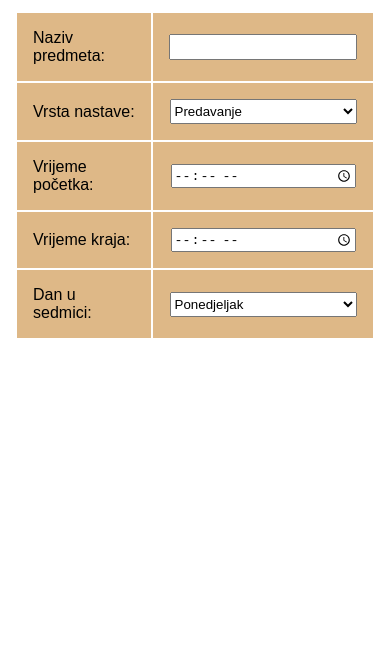
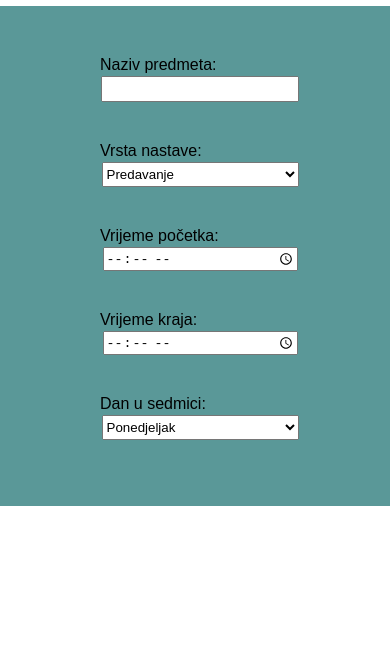
Before and after one commit to lmujic1/WebTehnologies-Project, a plain HTML site: page html/planiranjeNastavnik.html in a window 390 px wide. Shown: the part 199-844 px from the top of the page. Drawn offline with Linux system fonts and the light colour scheme.

Commit message:
prepravke, početak 6.

```diff
--- a/CSS/aktivnost.css
+++ b/CSS/aktivnost.css
@@ -1,5 +1,5 @@
 body {
-    background: linear-gradient(0deg, rgba(223, 233, 241, 1) 0%, rgba(139, 183, 205, 1) 100%);
+    background-image: linear-gradient(0deg, rgb(223, 233, 241) 0%, rgb(139, 183, 205) 100%);
     height: 755px;
     font-family: Arial, Helvetica, sans-serif;
 }
@@ -10,6 +10,8 @@
     margin: 0 auto;
     padding: 0;
     display: grid;
+    grid-template-columns: auto;
+    grid-template-rows: auto;
     vertical-align: middle;
     padding-top: 10%;
 }
@@ -61,3 +63,34 @@
 p {
     font-size: medium;
 }
+
+@media screen and (max-width: 600px) {
+    body {
+        height: 600px;
+        margin: 0 auto;
+    }
+    .okvir {
+        width: 600px;
+        padding-right: 50%;
+        align-items: flex-end;
+        display: grid;
+        grid-template-columns: 30% 50% 20%;
+        grid-template-rows: 50% 50%;
+        vertical-align: middle;
+        padding-top: 10%;
+    }
+    #prethodna {
+        display: none;
+    }
+    #trenutna {
+        float: none;
+        align-items: center;
+        grid-column: 2;
+        grid-row: 1;
+    }
+    #sledeca {
+        align-items: center;
+        grid-column: 2;
+        grid-row: 2;
+    }
+}
--- a/CSS/planiranjeNastavnik.css
+++ b/CSS/planiranjeNastavnik.css
@@ -1,6 +1,17 @@
     body {
         font-family: Arial, Helvetica, sans-serif;
         text-align: center;
+    }
+
+    div {
+        margin-bottom: 10px;
+    }
+
+    .okvirForme {
+        margin: 0 auto;
+        height: 270px;
+        width: 600px;
+        background-color: rgb(90, 152, 152);
     }
 
     .okvir {
@@ -11,36 +22,36 @@
         padding: 0px;
     }
 
-    table,
-    tr,
-    td {
-        margin: 0 auto;
-        padding: 15px;
-    }
-
-    tr,
-    td {
-        border: 1px solid burlywood;
-        background-color: burlywood;
-    }
-
-    table td:first-child {
-        text-align: left;
-        font-size: 16px;
+    form {
+        padding: 50px;
     }
 
     label {
+        display: inline-block;
+        text-align: left;
         height: 20px;
         width: 200px;
     }
 
     input {
         height: 20px;
-        width: 180px;
+        width: 190px;
     }
 
     select,
     option {
         height: 25px;
-        width: 187px;
+        width: 197px;
     }
+
+    @media screen and (max-width: 600px) {
+        .okvirForme {
+            margin: 0 auto;
+            height: 500px;
+            width: 400px;
+        }
+        input,
+        select {
+            margin-bottom: 30px;
+        }
+    }
--- a/CSS/podaciStudent.css
+++ b/CSS/podaciStudent.css
@@ -3,7 +3,8 @@
 }
 
 .okvir {
-    padding-top: 10%;
+    padding-top: 5%;
+    text-align: center;
 }
 
 table {
--- a/CSS/raspored.css
+++ b/CSS/raspored.css
@@ -2,12 +2,8 @@
     margin: 0 auto;
 }
 
-table {
-    padding-top: 50%;
-}
-
 .okvir {
-    padding-top: 10%;
+    padding-top: 5%;
     background-color: white;
 }
 
@@ -24,7 +20,7 @@
 }
 
 th {
-    height: 30px;
+    height: 40px;
 }
 
 tr {
@@ -77,3 +73,9 @@
 .punar {
     border-right: 1px solid black;
 }
+
+.special {
+    border: none;
+    border-right: 1px dashed black;
+    border-left: 1px solid black;
+}
--- a/html/planiranjeNastavnik.html
+++ b/html/planiranjeNastavnik.html
@@ -1,47 +1,49 @@
 <!DOCTYPE html>
-<html>
+<html lang="bs">
 
 <head>
     <meta charset="utf-8">
     <link rel="stylesheet" href="../CSS/planiranjeNastavnik.css">
     <link rel="stylesheet" href="../CSS/meni.css">
+    <title>Plan nastavnik</title>
 </head>
 
 <body>
     <div class="topnav">
-        <a href="file:///C:/Users/38760/Desktop/wt20p18257/html/raspored.html">Raspored</a>
-        <a href="file:///C:/Users/38760/Desktop/wt20p18257/html/aktivnost.html">Aktivnost</a>
-        <a class="active" href="file:///C:/Users/38760/Desktop/wt20p18257/html/planiranjeNastavnik.html">Plan nastavnik</a>
-        <a href="file:///C:/Users/38760/Desktop/wt20p18257/html/podaciStudent.html">Podaci o studentu</a>
+        <a href="../html/raspored.html">Raspored</a>
+        <a href="../html/aktivnost.html">Aktivnost</a>
+        <a class="active" href="../html/planiranjeNastavnik.html">Plan nastavnik</a>
+        <a href="../html/podaciStudent.html">Podaci o studentu</a>
     </div>
     <div class="okvir">
         <h1>Plan nastavnika</h1>
-        <table>
-
-            <tr>
-                <td><label>Naziv predmeta:</label></td>
-                <td><input type="text"></td>
-            </tr>
-            <tr>
-                <td>Vrsta nastave:</td>
-                <td>
+        <div class="okvirForme">
+            <form>
+                <div>
+                    <label>Naziv predmeta:</label>
+                    <input type="text"> <br>
+                </div>
+                <div>
+                    <label>Vrsta nastave:</label>
                     <select>
                         <option value="predavanje">Predavanje</option>
                         <option value="vjezbe">Vježbe</option>
                     </select>
-                </td>
-            </tr>
-            <tr>
-                <td><label>Vrijeme početka:</label></td>
-                <td><input type="time"></td>
-            </tr>
-            <tr>
-                <td><label>Vrijeme kraja:</label></td>
-                <td><input type="time"></td>
-            </tr>
-            <tr>
-                <td><label>Dan u sedmici:</label></td>
-                <td>
+                    <br>
+                </div>
+                <div>
+                    <label>Vrijeme početka:</label>
+                    <input type="time">
+                    <br>
+                </div>
+
+                <div>
+                    <label>Vrijeme kraja:</label>
+                    <input type="time">
+                </div>
+
+                <div>
+                    <label>Dan u sedmici:</label>
                     <select>
                     <option value="ponedjeljak">Ponedjeljak</option>
                     <option value="utorak">Utorak</option>
@@ -49,10 +51,11 @@
                     <option value="cetvrtak">Četvrtak</option>
                     <option value="petak">Petak</option>
                 </select>
-                </td>
-            </tr>
+                </div>
 
-        </table>
+
+            </form>
+        </div>
     </div>
 </body>
 
```
Also changed, not shown: html/aktivnost.html (+7 -5 lines), html/meni.html (+3 -1 lines), html/podaciStudent.html (+8 -5 lines), html/raspored.html (+14 -13 lines).
